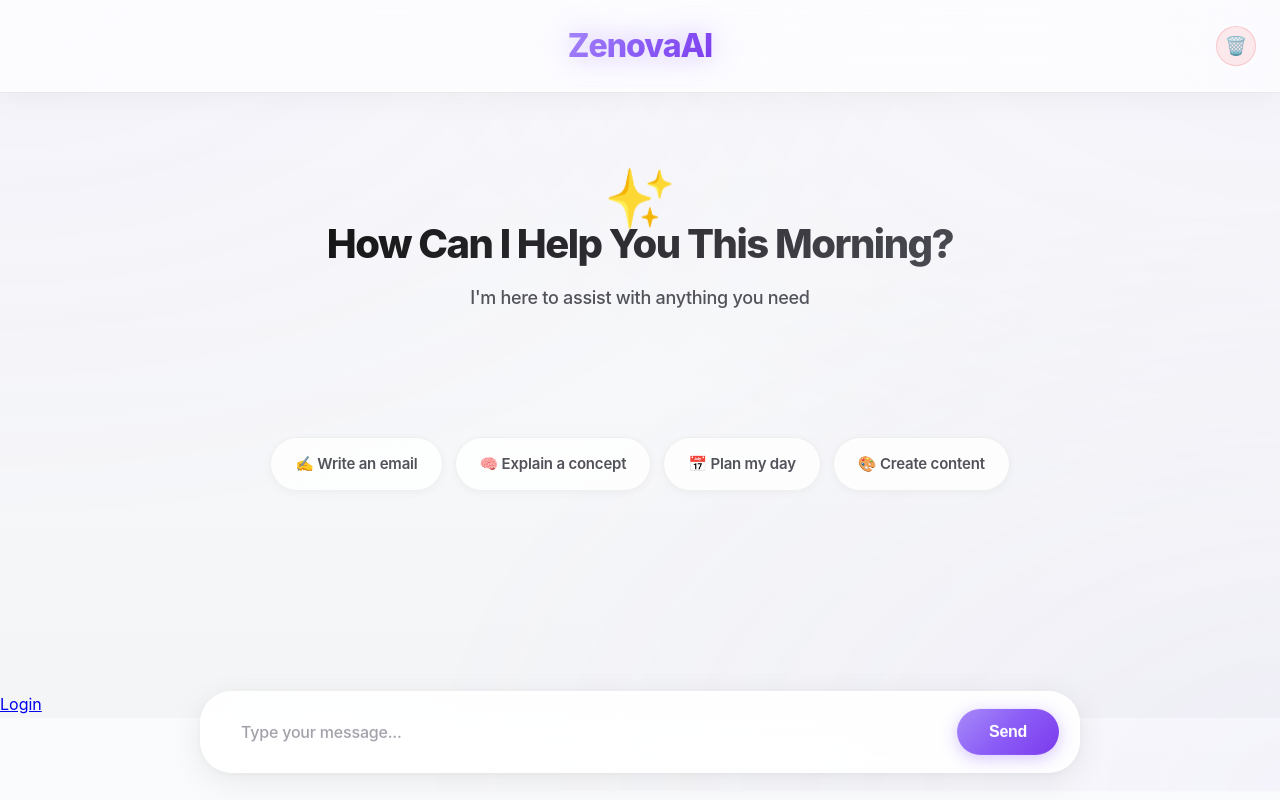
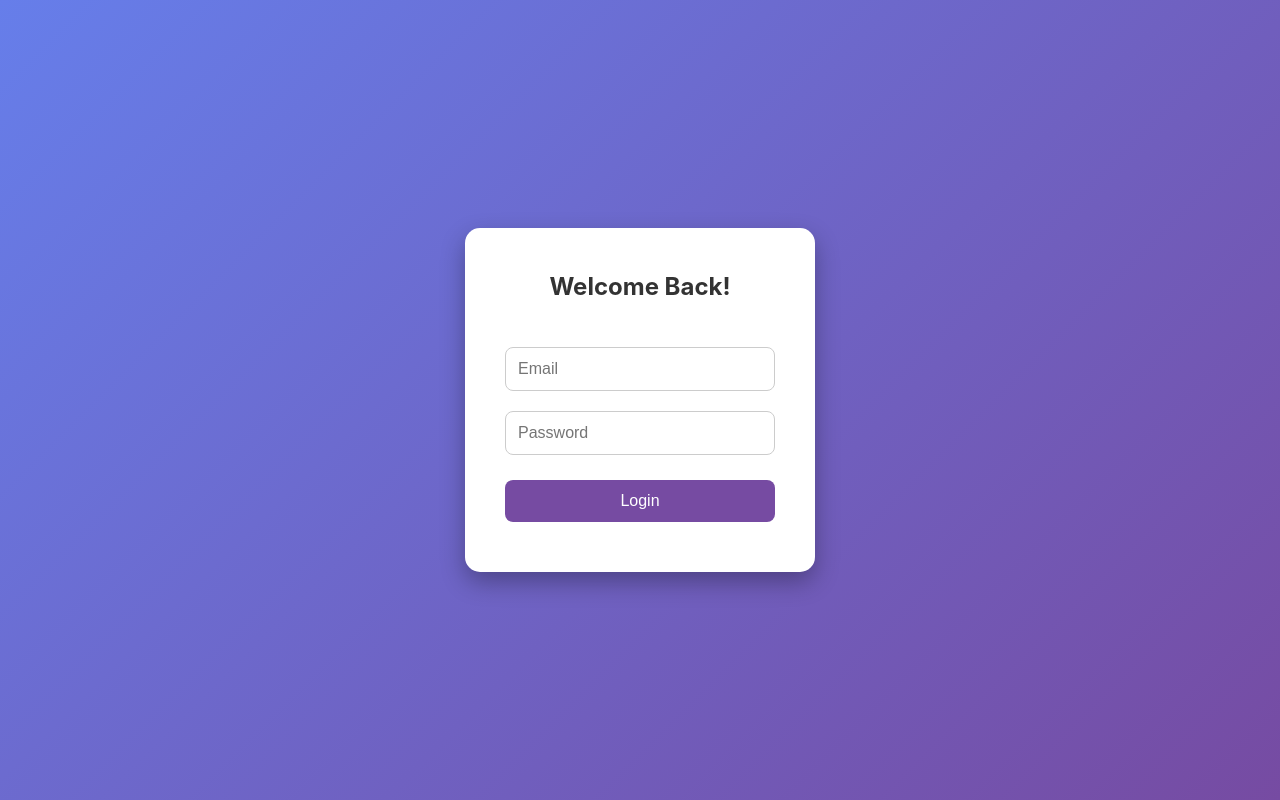
Before and after one commit to shehroz420/promtiq-web, a plain HTML site: page index.html in a window 1280 px wide. Drawn offline with Linux system fonts and the light colour scheme; no server answers.

Commit message:
Implement login overlay in index.html
Added a login overlay with styles and functionality.

```diff
--- a/index.html
+++ b/index.html
@@ -5,8 +5,78 @@
   <meta name="viewport" content="width=device-width, initial-scale=1.0" />
   <title>ZenovaAI - Premium AI Assistant</title>
   <link rel="stylesheet" href="style.css" />
+  <style>
+    /* Login Overlay Styles */
+    .login-container {
+      position: fixed;
+      top: 0; left: 0;
+      width: 100%;
+      height: 100%;
+      background: linear-gradient(135deg, #667eea, #764ba2);
+      display: flex;
+      justify-content: center;
+      align-items: center;
+      z-index: 9999;
+    }
+
+    .login-box {
+      background: white;
+      padding: 40px;
+      border-radius: 15px;
+      width: 350px;
+      box-shadow: 0 10px 25px rgba(0,0,0,0.3);
+      text-align: center;
+    }
+
+    .login-box h2 {
+      margin-bottom: 30px;
+      color: #333;
+    }
+
+    .login-box input {
+      width: 100%;
+      padding: 12px;
+      margin: 10px 0;
+      border-radius: 8px;
+      border: 1px solid #ccc;
+      font-size: 16px;
+    }
+
+    .login-box button {
+      width: 100%;
+      padding: 12px;
+      background: #764ba2;
+      color: white;
+      border: none;
+      border-radius: 8px;
+      font-size: 16px;
+      cursor: pointer;
+      margin-top: 15px;
+    }
+
+    .login-box button:hover {
+      background: #667eea;
+    }
+
+    .login-box .error {
+      color: red;
+      margin-top: 10px;
+      font-size: 14px;
+    }
+  </style>
 </head>
 <body>
+
+  <!-- 🔹 LOGIN OVERLAY -->
+  <div class="login-container">
+    <div class="login-box">
+      <h2>Welcome Back!</h2>
+      <input type="email" id="email" placeholder="Email" />
+      <input type="password" id="password" placeholder="Password" />
+      <button id="loginBtn">Login</button>
+      <p class="error" id="error"></p>
+    </div>
+  </div>
 
   <!-- Premium Header with Clear Button -->
   <div class="header">
@@ -18,7 +88,7 @@
   </div>
 
   <!-- Chat Container -->
-  <div class="chat-box" id="chatBox">
+  <div class="chat-box" id="chatBox" style="display:none;"> <!-- hidden initially -->
 
     <!-- Welcome Message (will be removed after first message) -->
     <div class="welcome-message" id="welcomeMessage">
@@ -45,7 +115,7 @@
   </div>
 
   <!-- Premium Input Area -->
-  <div class="input-area">
+  <div class="input-area" id="chatInputArea" style="display:none;"> <!-- hidden initially -->
     <input
       type="text"
       id="userInput"
@@ -56,7 +126,7 @@
   </div>
 
   <script src="script.js"></script>
+  <script type="module" src="auth.js"></script> <!-- Login/Auth JS -->
+
 </body>
 </html>
-<!-- Existing content ke andar jahan suitable ho -->
-<a href="login.html">Login</a>
```
